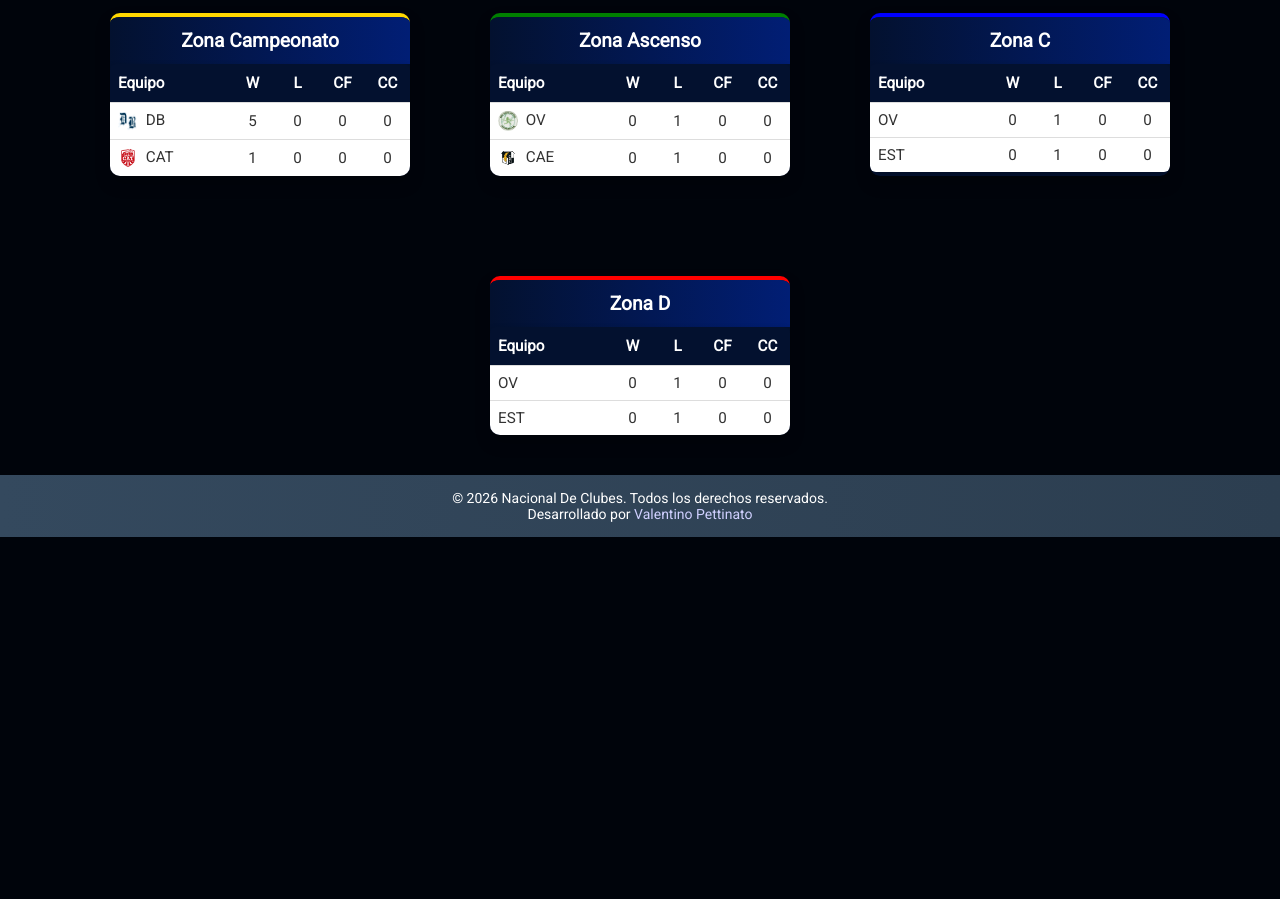
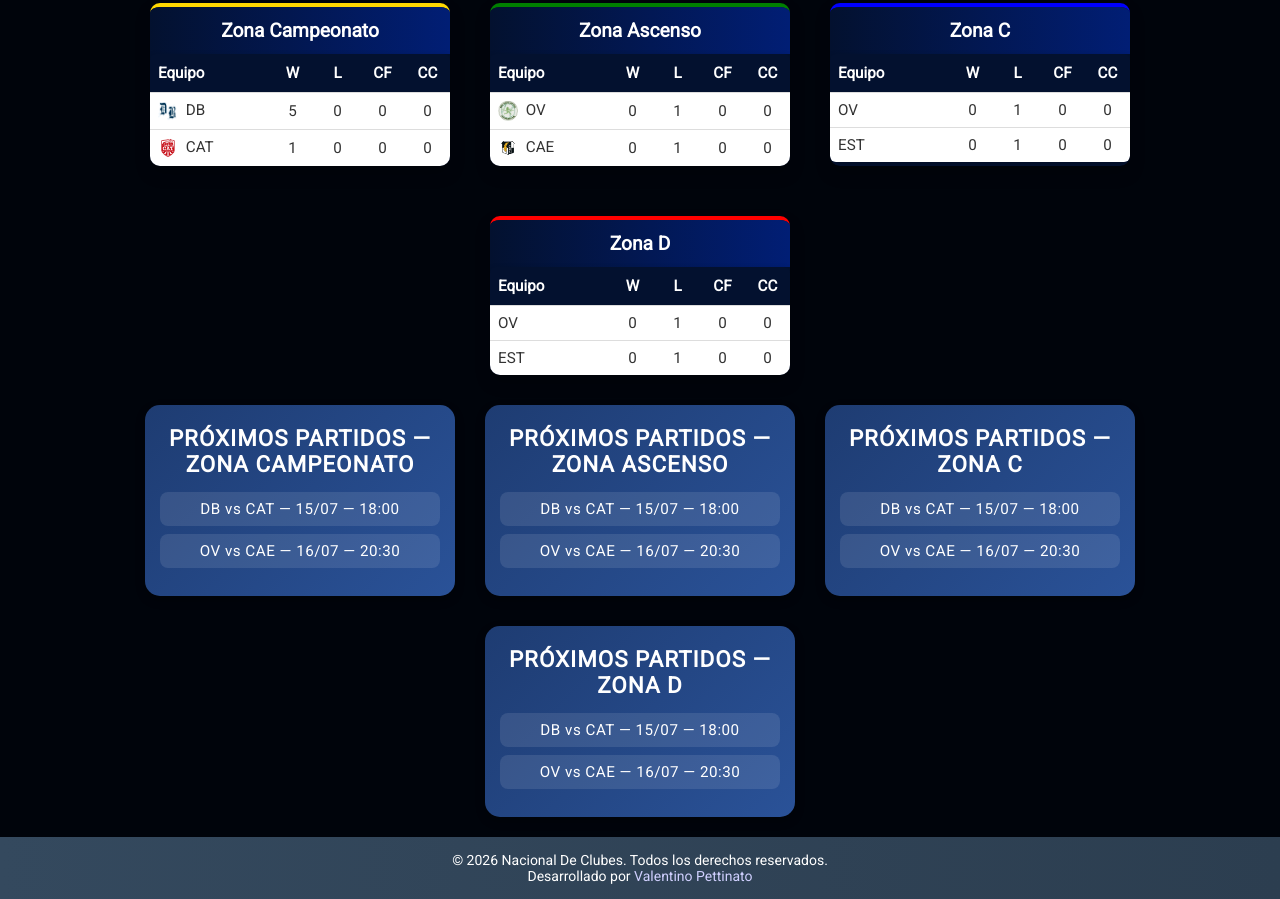
Before and after one commit to Petti23/proyecto-nacional-de-clubes, a plain HTML site: page index.html in a window 1280 px wide. Shown: the part 368-1267 px from the top of the page. Before the commit the page ends 905 px from the top, so only its background shows below. Drawn offline with Linux system fonts and the light colour scheme.

Commit message:
correcciones semanticas

```diff
--- a/css/style.css
+++ b/css/style.css
@@ -10,7 +10,6 @@ body {
   min-height: 100vh;
   margin: 0;
   overflow-x: hidden; /* Evita scroll horizontal no deseado */
-
 }
 
 .container {
@@ -46,7 +45,7 @@ header {
 .hamburger {
   display: none;
   font-size: 1.5rem;
-  color: white;
+  color: rgb(255, 255, 255);
   cursor: pointer;
 }
 
@@ -70,7 +69,7 @@ header {
 }
 
 main {
-  flex: 1;
+  flex: 1 0 auto;
   animation: fadeIn 0.8s ease-in-out;
 }
 
@@ -112,10 +111,11 @@ main {
 .Tablas_Datos {
   display: flex;
   flex-wrap: wrap;
-  gap: 80px;
+  gap: 40px;  /* antes 80px */
   justify-content: center;
-  margin: 20px auto;
+  margin: 10px auto 0 auto; /* menos margen inferior */
 }
+
 
 .tabla {
   max-width: 300px;
@@ -125,7 +125,7 @@ main {
   box-shadow: 0 8px 16px rgba(0, 0, 0, 0.2);
   overflow: hidden;
   transition: transform 0.3s ease;
-  margin-bottom: 20px;
+  margin-bottom: 10px;
 }
 
 .tabla:hover {
@@ -231,6 +231,67 @@ footer {
   margin-top: auto;
 }
 
+.proximos-partidos {
+  display: flex;
+  flex-wrap: wrap;
+  gap: 30px;
+  justify-content: center;
+  margin: 20px auto;
+  text-align: center;
+}
+
+.proximos-partidos section {
+  max-width: 280px;
+  width: 100%;
+  background: linear-gradient(135deg, #1e3c72, #2a5298);
+  color: #fff;
+  border-radius: 15px;
+  padding: 20px 15px;
+  box-shadow: 0 4px 10px rgba(0,0,0,0.3);
+  transition: transform 0.3s ease, box-shadow 0.3s ease;
+  position: relative;
+  overflow: hidden;
+}
+
+.proximos-partidos section:hover {
+  transform: translateY(-8px);
+  box-shadow: 0 8px 20px rgba(0,0,0,0.4);
+}
+
+.proximos-partidos h2 {
+  font-size: 1.4rem;
+  margin-bottom: 15px;
+  text-transform: uppercase;
+  letter-spacing: 1px;
+  position: relative;
+}
+
+.proximos-partidos ul {
+  list-style: none;
+  padding: 0;
+  margin: 0;
+}
+
+.proximos-partidos li {
+  background: rgba(255,255,255,0.1);
+  border-radius: 8px;
+  margin: 8px 0;
+  padding: 8px 12px;
+  font-size: 0.95rem;
+  letter-spacing: 0.5px;
+  color: #fff;
+  transition: background 0.3s ease;
+}
+
+.proximos-partidos li:hover {
+  background: rgba(255,255,255,0.2);
+}
+
+
+
+
+
+
 footer a {
   color: #d0d0ff;
   text-decoration: none;
--- a/index.html
+++ b/index.html
@@ -17,14 +17,13 @@
                     <a href="../index.html">Inicio</a>
                     <a href="../partidos.html">Partidos</a>
                     <a href="../equipos.html">Equipos</a>
-                    <a href="../contacto.html">Contacto</a>
+                    <a href="../avisos.html">Avisos</a>
                 </div>
             </div>
         </header>
         <main>
-
             <section class="hero">
-                <img src="images/hero.jpg" alt="Imagen de la trattoria" class="hero-image">
+                <img src="images/hero.jpg" alt="Imagen del hero" class="hero-image">
                 <div class="hero-overlay">
                     <div class="hero-text">
                         <h2>¡Bienvenidos al torneo más esperado del año!</h2>
@@ -153,17 +152,49 @@
                     </table>
                 </div>
             </section>
+            <section class="proximos-partidos">
+                <section class="proximos-partidos-zona-campeonato">
+                    <h2>Próximos Partidos — Zona Campeonato</h2>
+                    <ul>
+                        <li>DB vs CAT — 15/07 — 18:00</li>
+                        <li>OV vs CAE — 16/07 — 20:30</li>
+                    </ul>
+                </section>
+                <section class="proximos-partidos-zona-ascenso">
+                    <h2>Próximos Partidos — Zona Ascenso</h2>
+                    <ul>
+                        <li>DB vs CAT — 15/07 — 18:00</li>
+                        <li>OV vs CAE — 16/07 — 20:30</li>
+                    </ul>
+                </section>
+                <section class="proximos-partidos-zona-c">
+                    <h2>Próximos Partidos — Zona C</h2>
+                    <ul>
+                        <li>DB vs CAT — 15/07 — 18:00</li>
+                        <li>OV vs CAE — 16/07 — 20:30</li>
+                    </ul>
+                </section>
+                <section class="proximos-partidos-zona-d">
+                    <h2>Próximos Partidos — Zona D</h2>
+                    <ul>
+                        <li>DB vs CAT — 15/07 — 18:00</li>
+                        <li>OV vs CAE — 16/07 — 20:30</li>
+                    </ul>
+                </section>
+            </section>
         </main>
-    </div>
 
-
-    <footer>
+        <footer>
         <div class="footer-content">
             <p>&copy; 2026 Nacional De Clubes. Todos los derechos reservados.</p>
             <p>
                 Desarrollado por <a href="">Valentino Pettinato</a>
             </p>
-    </footer>
+        </footer>
+    </div>
+
+
+
     <script src="js/app.js"></script>
 </body>
 </html>
```
Also changed, not shown: images/cancha-softbol.jpeg (added), images/cancha-softbol.jpg (added).
